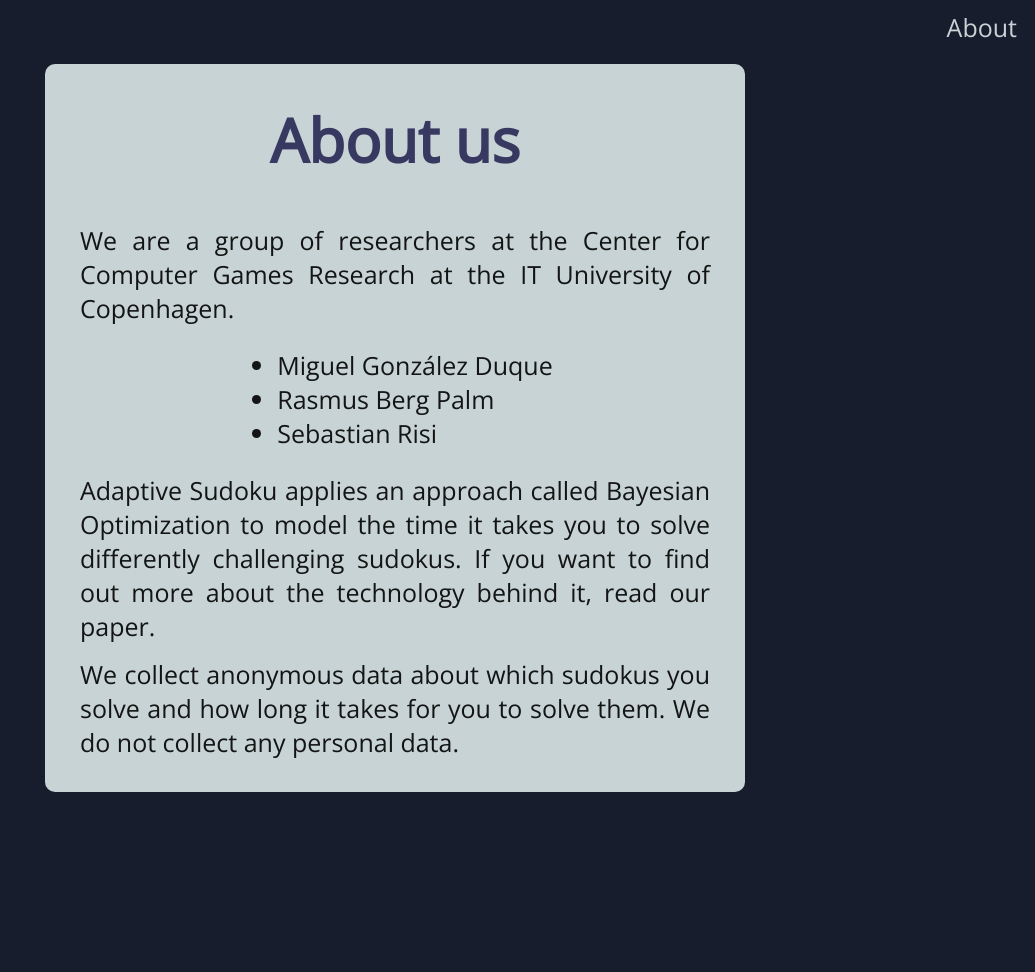
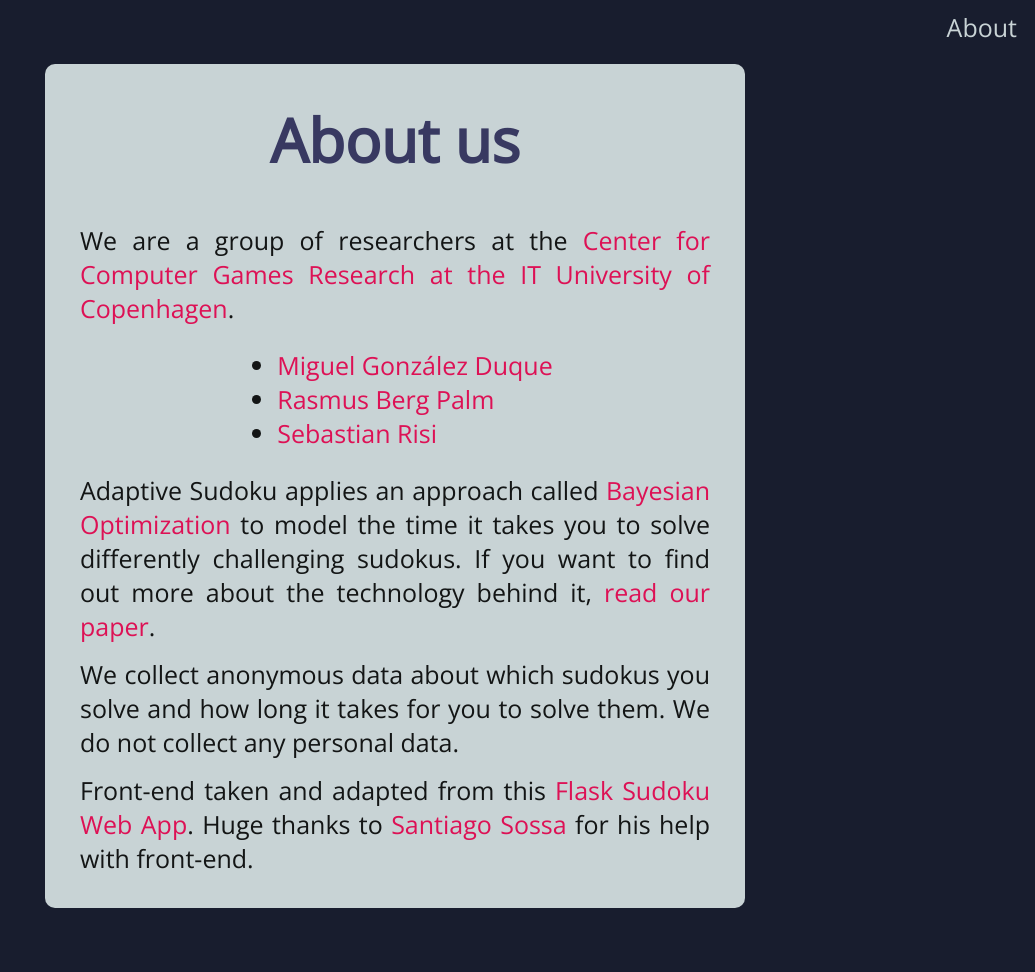
Before and after one commit to miguelgondu/bayesian_sudoku, a Flask app: page /about in a window 1280 px wide. Shown: the whole page, without its empty margins (245-1280 px from the left). Before the commit the page ends 792 px from the top, so only its background shows below. Run offline with Flask 2, Linux system fonts and the light colour scheme; some libraries are stand-ins or nearby versions.

Commit message:
Adds info and colors links in about page

```diff
--- a/static/styles.css
+++ b/static/styles.css
@@ -256,6 +256,10 @@
   color: inherit;
 }
 
+a.printit, a.printit:hover, a.printit:hover, a.printit:active {
+  color:var(--interaction-color);
+}
+
 .about-container {
   position: absolute;
   right: 18px;
--- a/templates/about.html
+++ b/templates/about.html
@@ -1,14 +1,16 @@
 {% extends "base.html" %}
 {% block content %}
 <h1>About us</h1>
-<p class="justify">We are a group of researchers at the <a href="https://game.itu.dk/" target='_blank'>Center for Computer Games Research at the IT University of Copenhagen</a>.</p>
+<p class="justify">We are a group of researchers at the <a class="printit" href="https://game.itu.dk/" target='_blank'>Center for Computer Games Research at the IT University of Copenhagen</a>.</p>
 <ul>
-    <li style="font-size: 25px;"><a href="https://www.miguelgondu.com/about/" target='_blank'>Miguel González Duque</a></li>
-    <li style="font-size: 25px;"><a href="https://www.linkedin.com/in/rasmus-berg-palm-46319451/">Rasmus Berg Palm</a></li>
-    <li style="font-size: 25px;"><a href="http://sebastianrisi.com/" target='_blank'>Sebastian Risi</a></li>
+    <li style="font-size: 25px;"><a class="printit" href="https://www.miguelgondu.com/about/" target='_blank'>Miguel González Duque</a></li>
+    <li style="font-size: 25px;"><a class="printit" href="https://www.linkedin.com/in/rasmus-berg-palm-46319451/">Rasmus Berg Palm</a></li>
+    <li style="font-size: 25px;"><a class="printit" href="http://sebastianrisi.com/" target='_blank'>Sebastian Risi</a></li>
 </ul>
 
-<p class="justify">Adaptive Sudoku applies an approach called <a href="https://www.cs.ox.ac.uk/people/nando.defreitas/publications/BayesOptLoop.pdf" target='_blank'>Bayesian Optimization</a> to model the time it takes you to solve differently challenging sudokus. If you want to find out more about the technology behind it, <a href="https://arxiv.org/abs/2005.07677" target='_blank'>read our paper</a>.</p>
+<p class="justify">Adaptive Sudoku applies an approach called <a class="printit" href="https://www.cs.ox.ac.uk/people/nando.defreitas/publications/BayesOptLoop.pdf" target='_blank'>Bayesian Optimization</a> to model the time it takes you to solve differently challenging sudokus. If you want to find out more about the technology behind it, <a class="printit" href="https://arxiv.org/abs/2005.07677" target='_blank'>read our paper</a>.</p>
 
 <p class="justify">We collect anonymous data about which sudokus you solve and how long it takes for you to solve them. We do not collect any personal data.</p>
+
+<p class="justify">Front-end taken and adapted from this <a class="printit" href="https://github.com/underchemist/Flask-sudoku-app" target="_blank">Flask Sudoku Web App</a>. Huge thanks to <a class="printit" href="/" target="_blank">Santiago Sossa</a> for his help with front-end.</p>
 {% endblock %}
```
